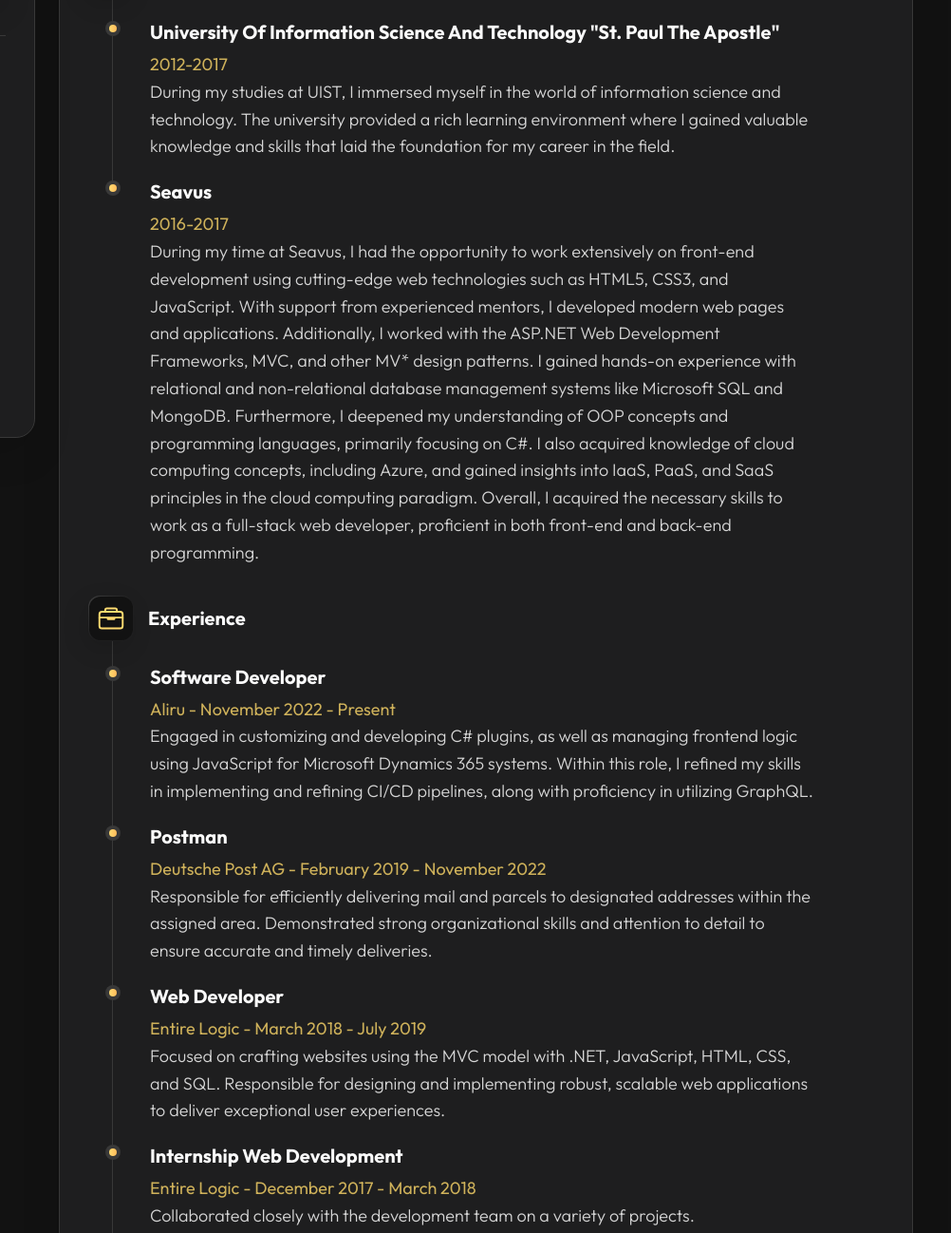
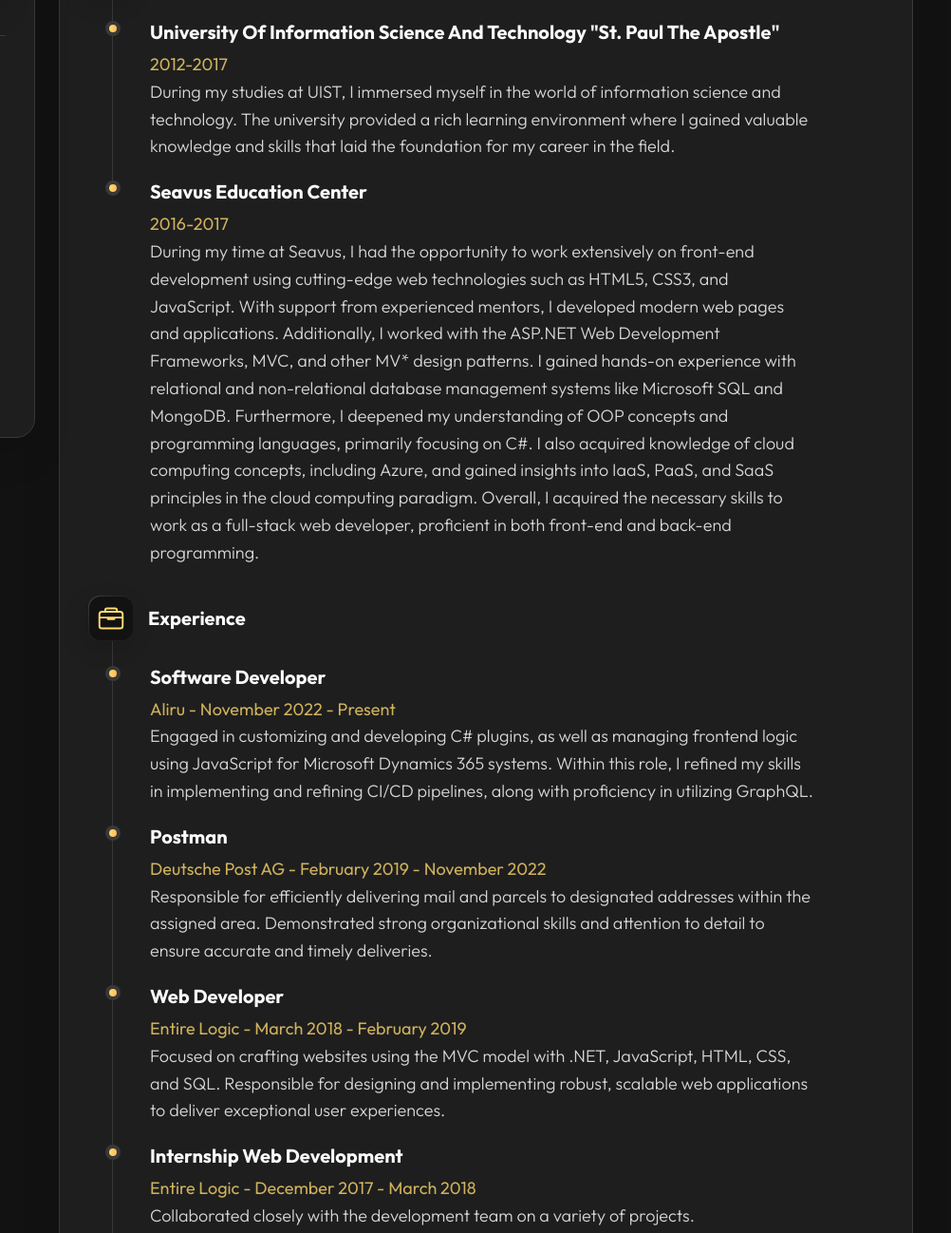
Before and after one commit to balco0110/PortfolioWebsite, a plain HTML site: page index.html in a window 1280 px wide. Shown: the part 480-1778 px from the top of the page at 95% size, 278-1280 px from the left. Drawn offline with nearby package versions, Linux system fonts and the light colour scheme; some packages are replaced by stand-ins of ours; a script that the page names is missing.

Commit message:
english cv nad typo

```diff
--- a/index.html
+++ b/index.html
@@ -28,7 +28,7 @@
                 <div class="info-content">
                     <h1 class="name" title="Blagoja Mojsoski">Blagoja Mojsoski</h1>
                     <p class="title">Fullstack Developer</p>
-                    <a href="assets/Lebenslauf- Blagoja Mojsoski.pdf" download="" class="download-cv">
+                    <a href="assets/CV- Blagoja Mojsoski.pdf" download="" class="download-cv">
                         Download CV <ion-icon name="arrow-down-outline"></ion-icon>
                     </a>
                 </div>
@@ -184,7 +184,7 @@
                                 the field.</p>
                         </li>
                         <li class="timeline-item">
-                            <h4 class="h4 timeline-item-title">Seavus</h4>
+                            <h4 class="h4 timeline-item-title">Seavus Education Center</h4>
                             <span>2016-2017</span>
                             <p class="timeline-text">During my time at Seavus, I had the opportunity to work extensively
                                 on front-end development using cutting-edge web technologies such as HTML5, CSS3, and
@@ -229,7 +229,7 @@
                         </li>
                         <li class="timeline-item">
                             <h4 class="h4 timeline-item-title">Web Developer</h4>
-                            <span>Entire Logic - March 2018 - July 2019</span>
+                            <span>Entire Logic - March 2018 - February 2019</span>
                             <p class="timeline-text">Focused on crafting websites using the MVC model with .NET,
                                 JavaScript, HTML, CSS, and SQL. Responsible for designing and implementing robust,
                                 scalable web applications to deliver exceptional user experiences.</p>
```
Also changed, not shown: 1 other file.
